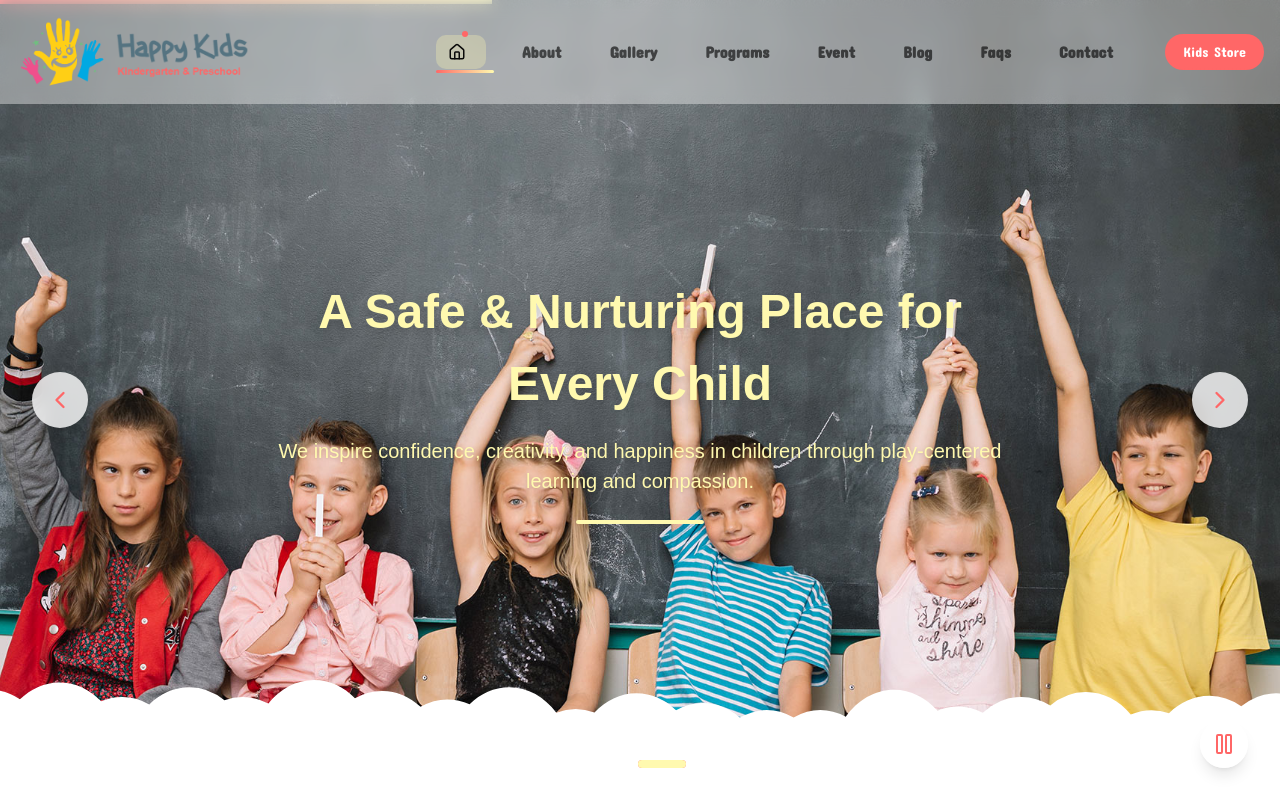
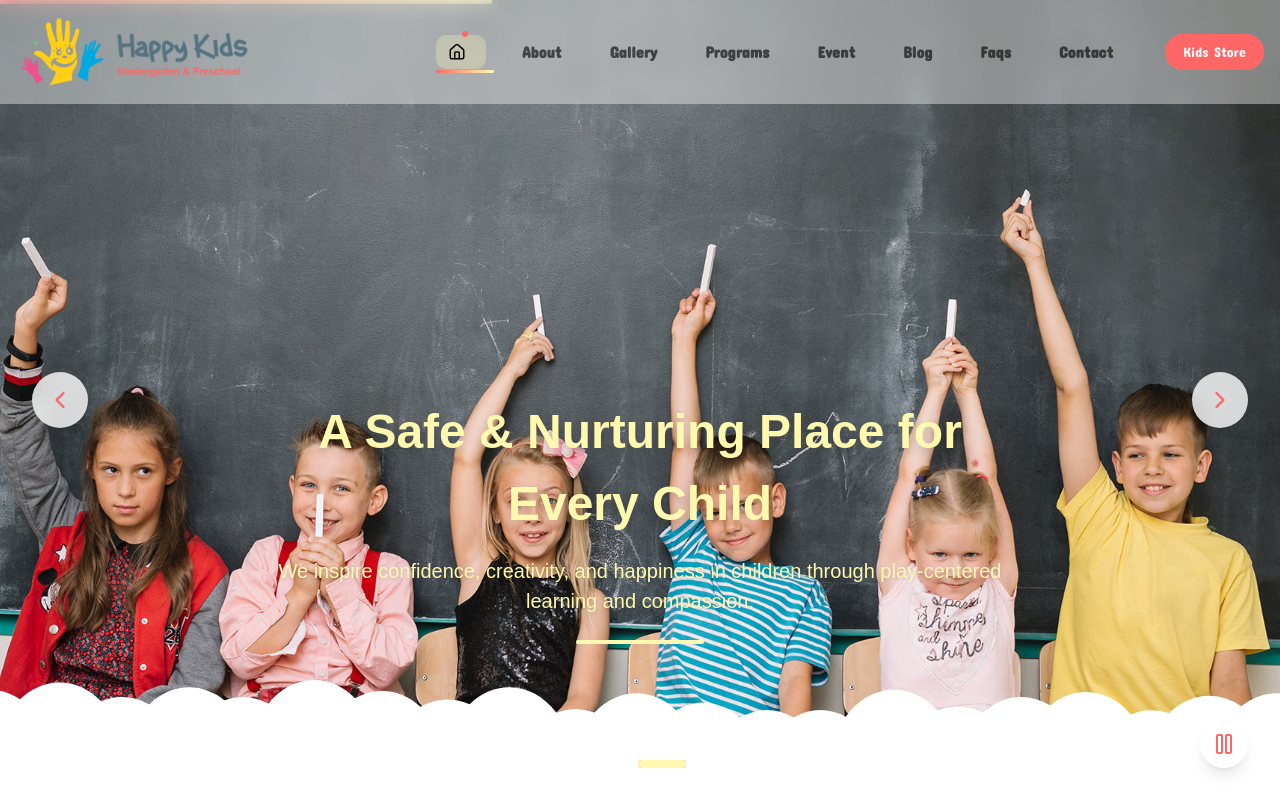
Before and after one commit to Dotun-Balogun/happy-kids, a Next.js app: page / in a window 1280 px wide. Shown: the top 800 px of the page. Built offline with nearby package versions, Linux system fonts and the light colour scheme.

Commit message:
slide adjustment

```diff
--- a/components/sections/homepage/Slide_1.tsx
+++ b/components/sections/homepage/Slide_1.tsx
@@ -65,14 +65,13 @@ const Slide_1 = () => {
         />
       </motion.div>
 
-      {/* Header - Absolute positioned, doesn't take space */}
       <div className="absolute top-0 left-0 right-0 z-800">
         <Header variant="absolute"  />
       </div>
 
-      <div className="relative z-10 h-full container mx-auto px-4 flex items-center">
+      <div className="relative z-10 h-full container mx-auto px-4 flex items-start py-30 md:items-center">
         <motion.div
-          className="max-w-[300px] max-w-md md:max-w-2xl"
+          className="max-w-[300px] w-[200px]  md:max-w-2xl lg:w-md"
           variants={containerVariants}
           initial="hidden"
           animate="visible"
--- a/components/sections/homepage/Slide_2.tsx
+++ b/components/sections/homepage/Slide_2.tsx
@@ -10,7 +10,6 @@ import Header from '@/app/layout/Header'
 const Slide_2 = () => {
   return (
     <section className="relative w-full h-[70vh] lg:h-screen overflow-hidden">
-      {/* Background Image */}
       <motion.div
         className="absolute inset-0 z-0"
         variants={fadeIn}
@@ -25,13 +24,11 @@ const Slide_2 = () => {
         />
       </motion.div>
 
-      {/* Header - Absolute positioned */}
       <div className="absolute top-0 left-0 right-0 z-900">
         <Header variant="absolute"  />
       </div>
 
-      {/* Content - Now centered properly */}
-      <div className="relative z-10 h-full flex items-center justify-center px-4">
+      <div className="relative z-10 h-full flex  mt-30 lg:items-center justify-center px-4">
         <motion.div
           className="max-w-3xl text-center"
           variants={staggerContainer}
```
